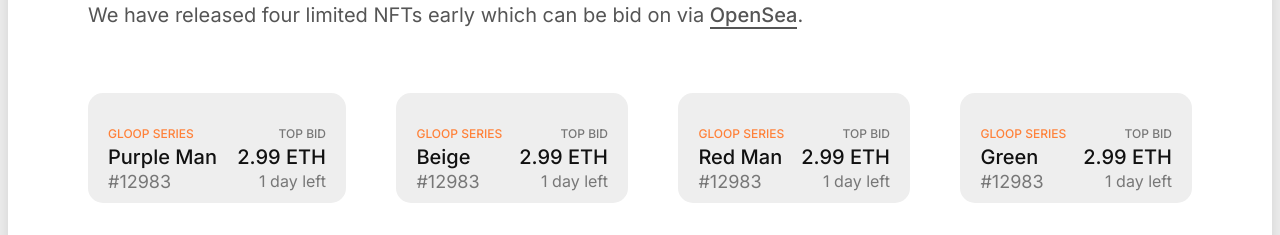
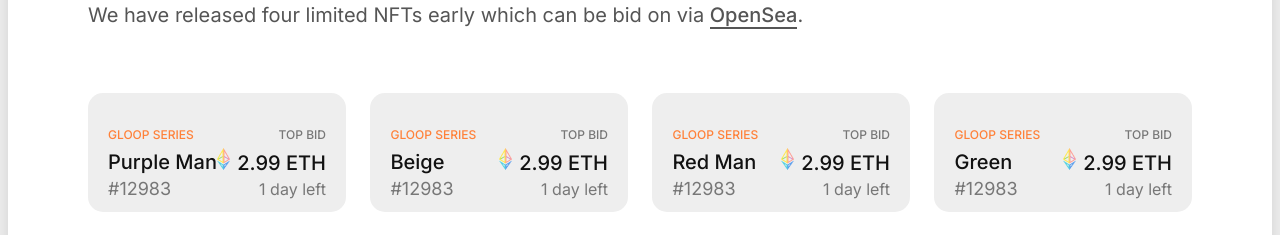
Before and after one commit to eglemak/2023-01-19-NFT--startup, a plain HTML site: page index.html in a window 1280 px wide. Shown: the part 1794-2029 px from the top of the page. Drawn offline with Linux system fonts and the light colour scheme; the site is published under a folder, as on GitHub Pages, so addresses that start at the root find nothing.

Commit message:
foto link corection

```diff
--- a/nft.css
+++ b/nft.css
@@ -256,7 +256,7 @@
 }
 
 section.showcase ul.cards-list li.card-item .card-info .eth::before {
-    content: url('/showcase-eth.png');
+    content: url('./showcase-eth.png');
     display: inline-block;
     padding-right: 7px;
 }
```
